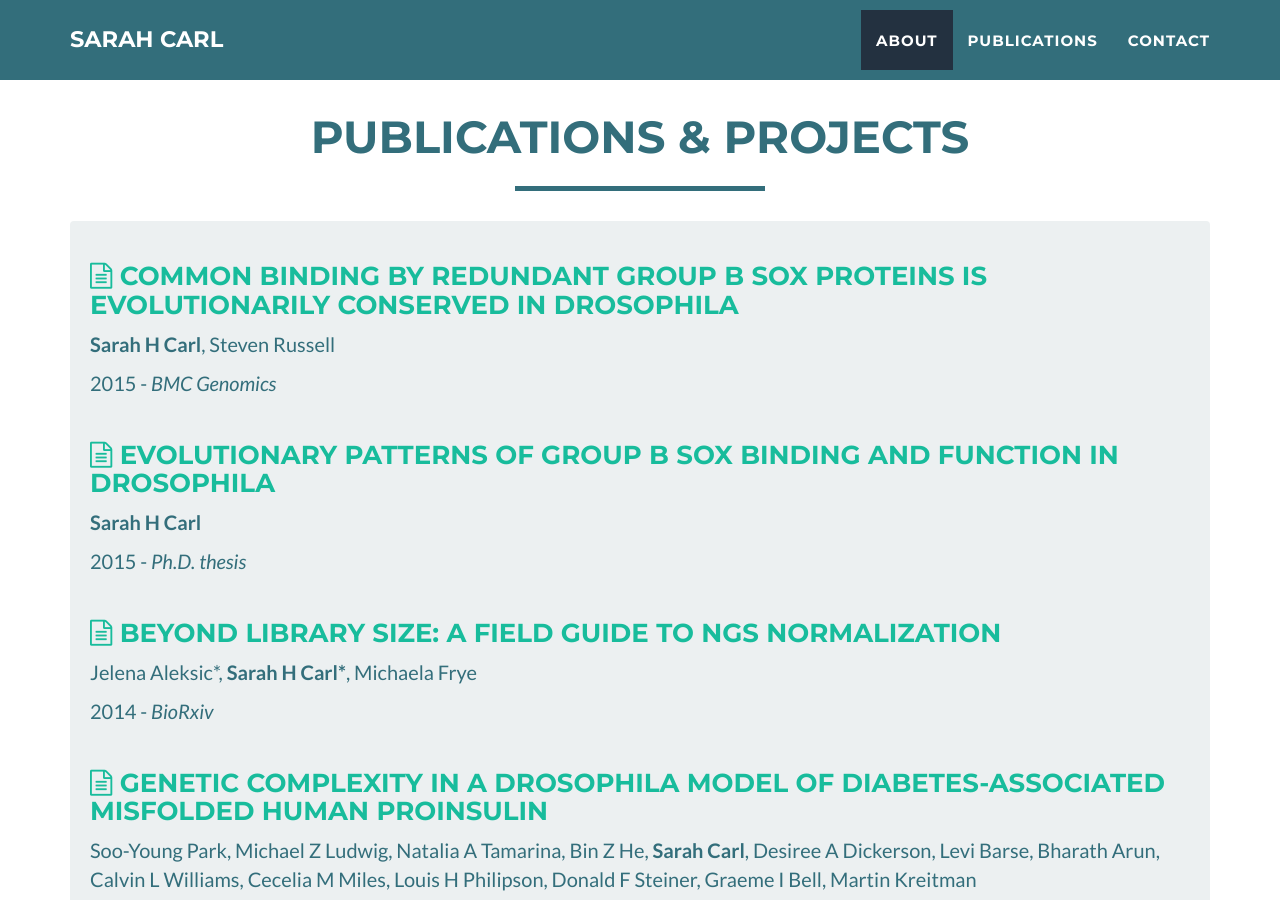
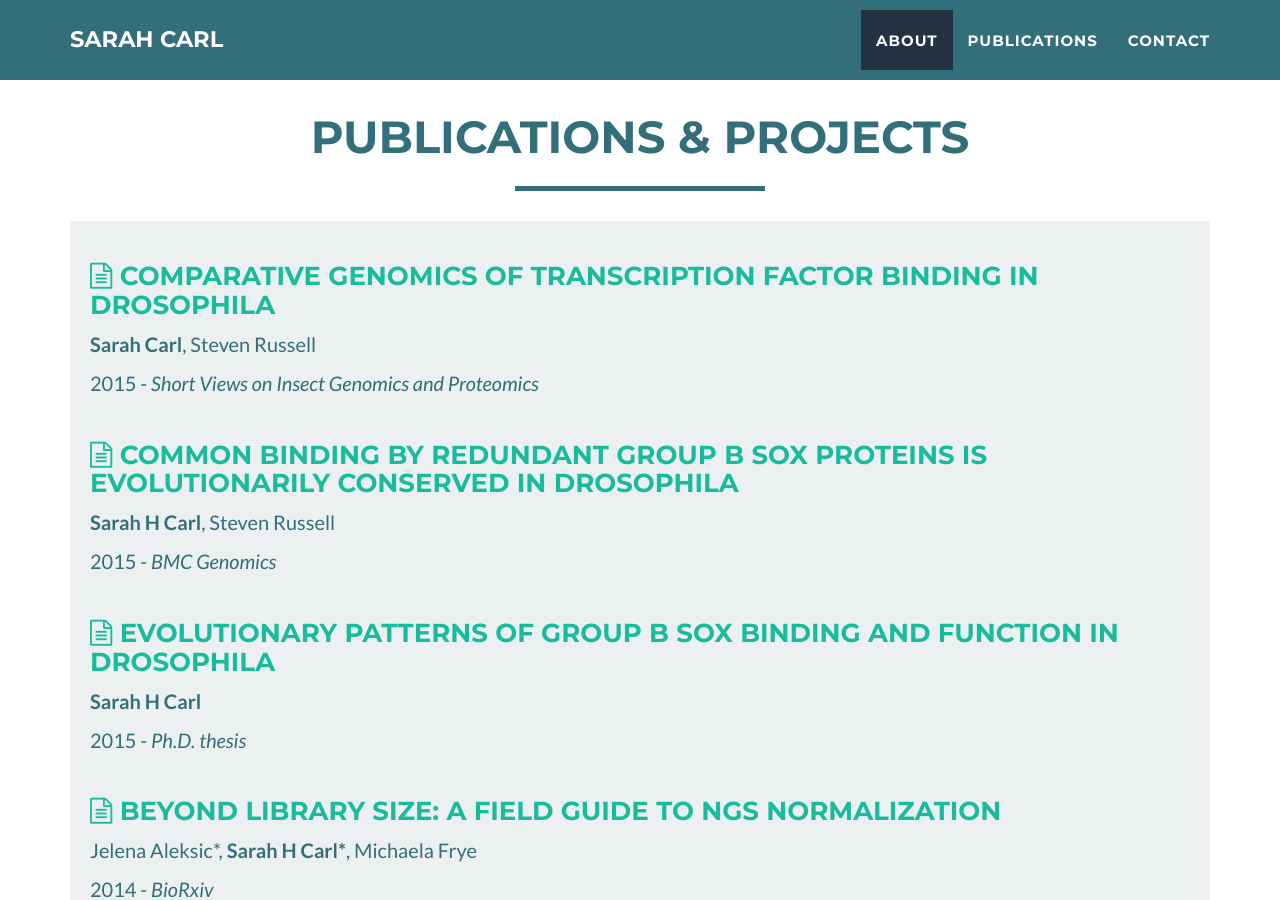
Before and after one commit to sarahhcarl/sarahcarl, a Jekyll site: the page built from index.html, in a window 1280 px wide and 900 px high, scrolled down 1110 px. Built offline with Jekyll 4.4.1, drawn with Linux system fonts in a browser that asks for light colours.

Commit message:
Added new publication

```diff
--- a/_includes/portfolio_grid.html
+++ b/_includes/portfolio_grid.html
@@ -9,6 +9,12 @@
                 </div>
             </div>
             <div class="well">
+		<h3><a href="http://link.springer.com/chapter/10.1007/978-3-319-24235-4_7"><span class="fa fa-file-text-o"></span> Comparative Genomics of Transcription Factor Binding in Drosophila</a></h3>
+		<p><strong>Sarah Carl</strong>, Steven Russell</p>
+		<p>2015 - <em>Short Views on Insect Genomics and Proteomics</em></p>
+
+       	    <hr>
+
                 <h3><a href="http://www.biomedcentral.com/content/pdf/s12864-015-1495-3.pdf"><span class="fa fa-file-text-o"></span> Common binding by redundant group B Sox proteins is evolutionarily conserved in Drosophila</a></h3>
                 <p><strong>Sarah H Carl</strong>, Steven Russell</p>
                <p>2015 - <em>BMC Genomics</em></p>
```
